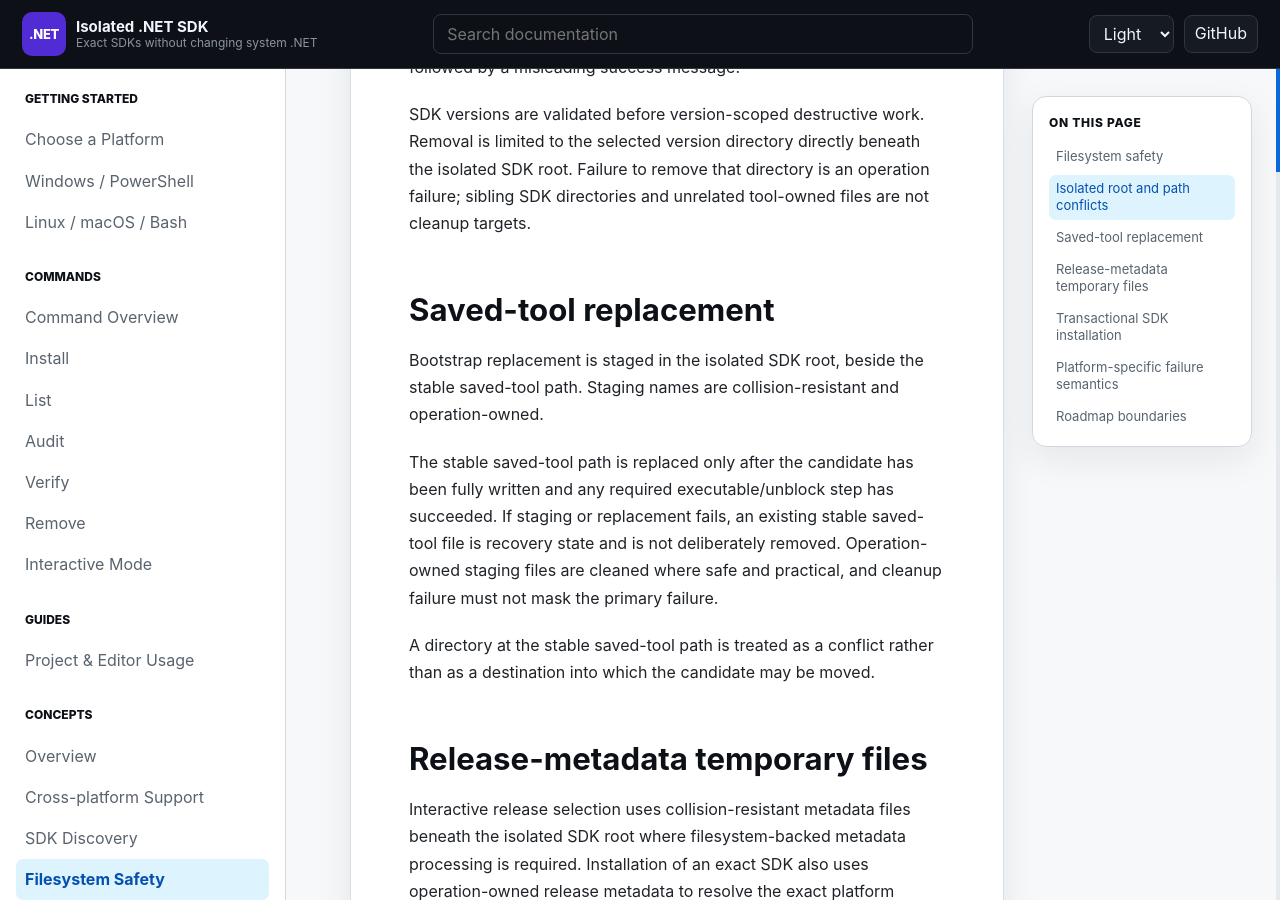
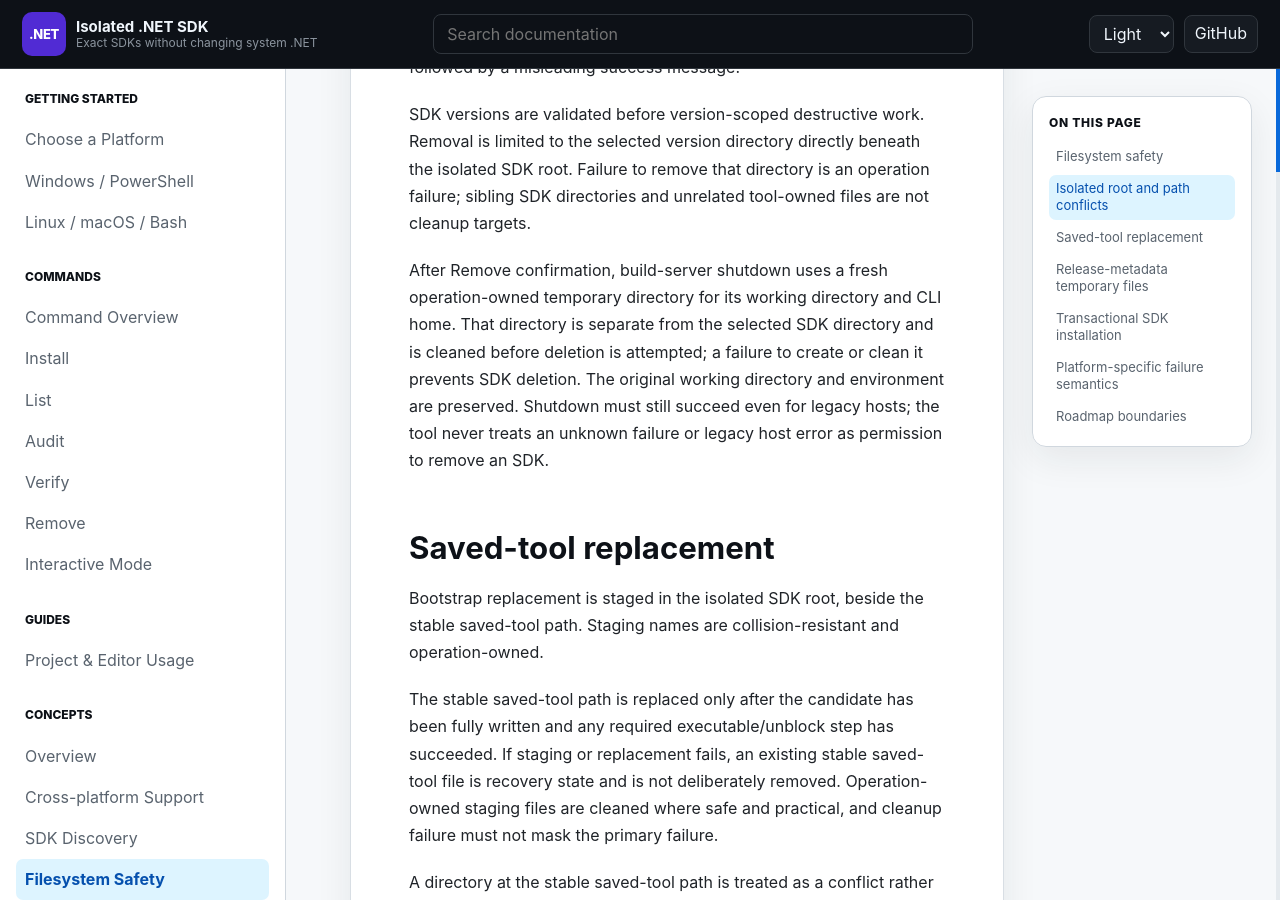
Before and after one commit to infoconex/isolated-dotnet-sdk, a Jekyll site: the page built from docs/concepts/filesystem-safety.md, in a window 1280 px wide and 900 px high, scrolled down 454 px. Built offline with Jekyll 4.4.1, drawn with Linux system fonts in a browser that asks for light colours; our own code applies the rules of GitHub Pages for plain Markdown files.

Commit message:
docs: specify isolated shutdown without deletion bypass (#161)

```diff
--- a/docs/concepts/filesystem-safety.md
+++ b/docs/concepts/filesystem-safety.md
@@ -7,6 +7,8 @@ This document records the filesystem-safety contract shared by the PowerShell an
 The tool owns `~/dotnet-sdks` and creates that directory when needed. If the path cannot be created or is occupied by a non-directory entry, the operation fails. A filesystem failure must not be followed by a misleading success message.
 
 SDK versions are validated before version-scoped destructive work. Removal is limited to the selected version directory directly beneath the isolated SDK root. Failure to remove that directory is an operation failure; sibling SDK directories and unrelated tool-owned files are not cleanup targets.
+
+After Remove confirmation, build-server shutdown uses a fresh operation-owned temporary directory for its working directory and CLI home. That directory is separate from the selected SDK directory and is cleaned before deletion is attempted; a failure to create or clean it prevents SDK deletion. The original working directory and environment are preserved. Shutdown must still succeed even for legacy hosts; the tool never treats an unknown failure or legacy host error as permission to remove an SDK.
 
 ## Saved-tool replacement
 
```
